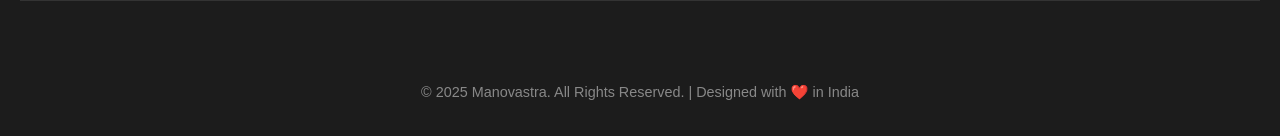
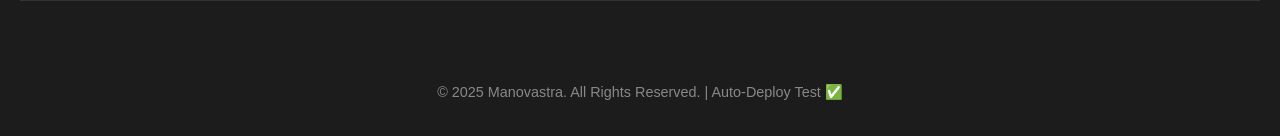
Before and after one commit to rprabash7/Manovastra, a Django app: page / in a window 1280 px wide; the page is wider, and only the part inside the window is pictured. Shown: the part 5127-5263 px from the top of that part. Run offline with Django 4.2, Linux system fonts and the light colour scheme; data comes from the database, SQL or seed files in the repository; data that the repository does not hold is empty.

Commit message:
Test: Added auto-deploy message to footer

```diff
--- a/templates/base.html
+++ b/templates/base.html
@@ -906,7 +906,7 @@
 
             <!-- Copyright -->
             <div class="footer-bottom">
-                <p>&copy; 2025 Manovastra. All Rights Reserved. | Designed with ❤️ in India</p>
+                <p>&copy; 2025 Manovastra. All Rights Reserved. | Auto-Deploy Test ✅</p>
             </div>
         </div>
     </div>
```
